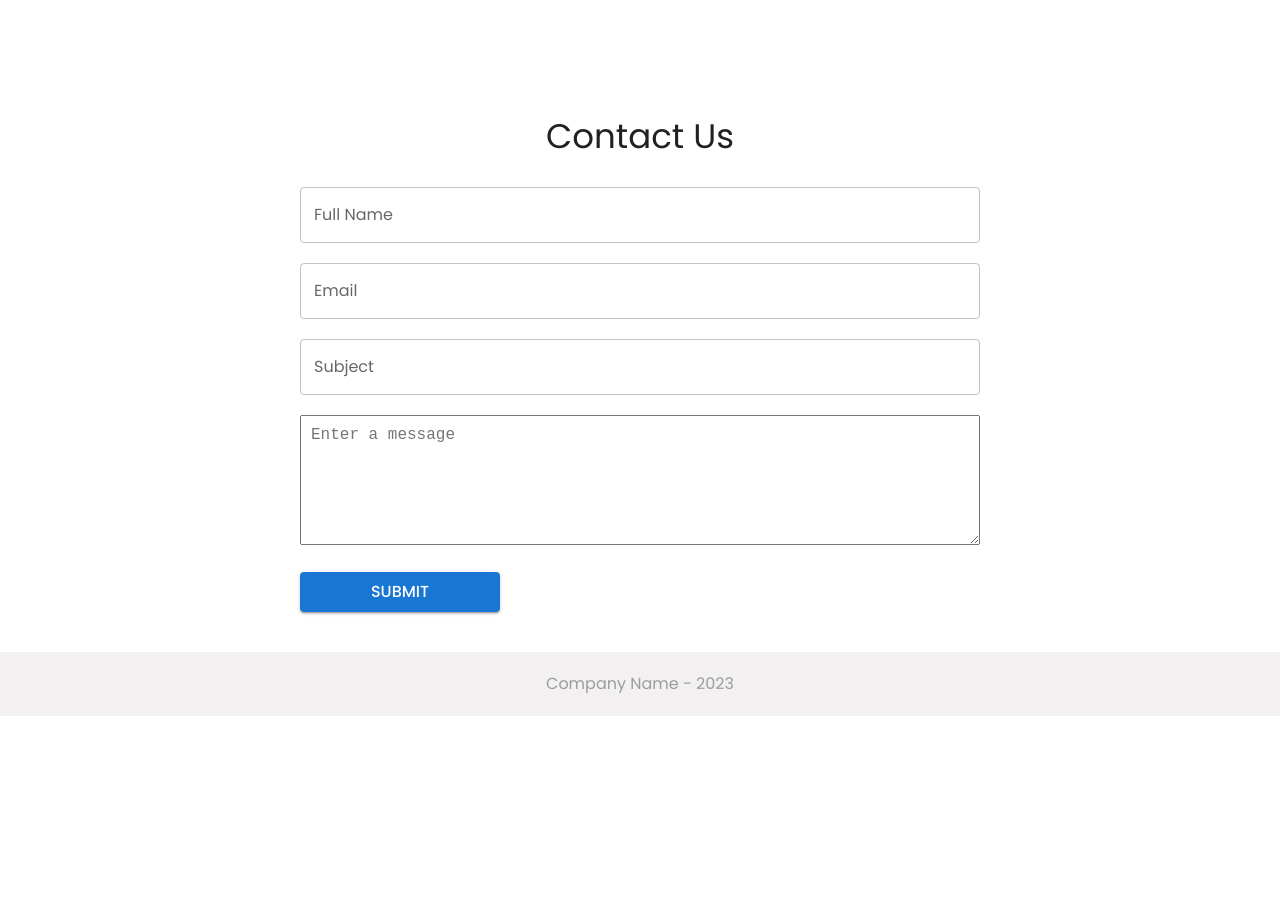
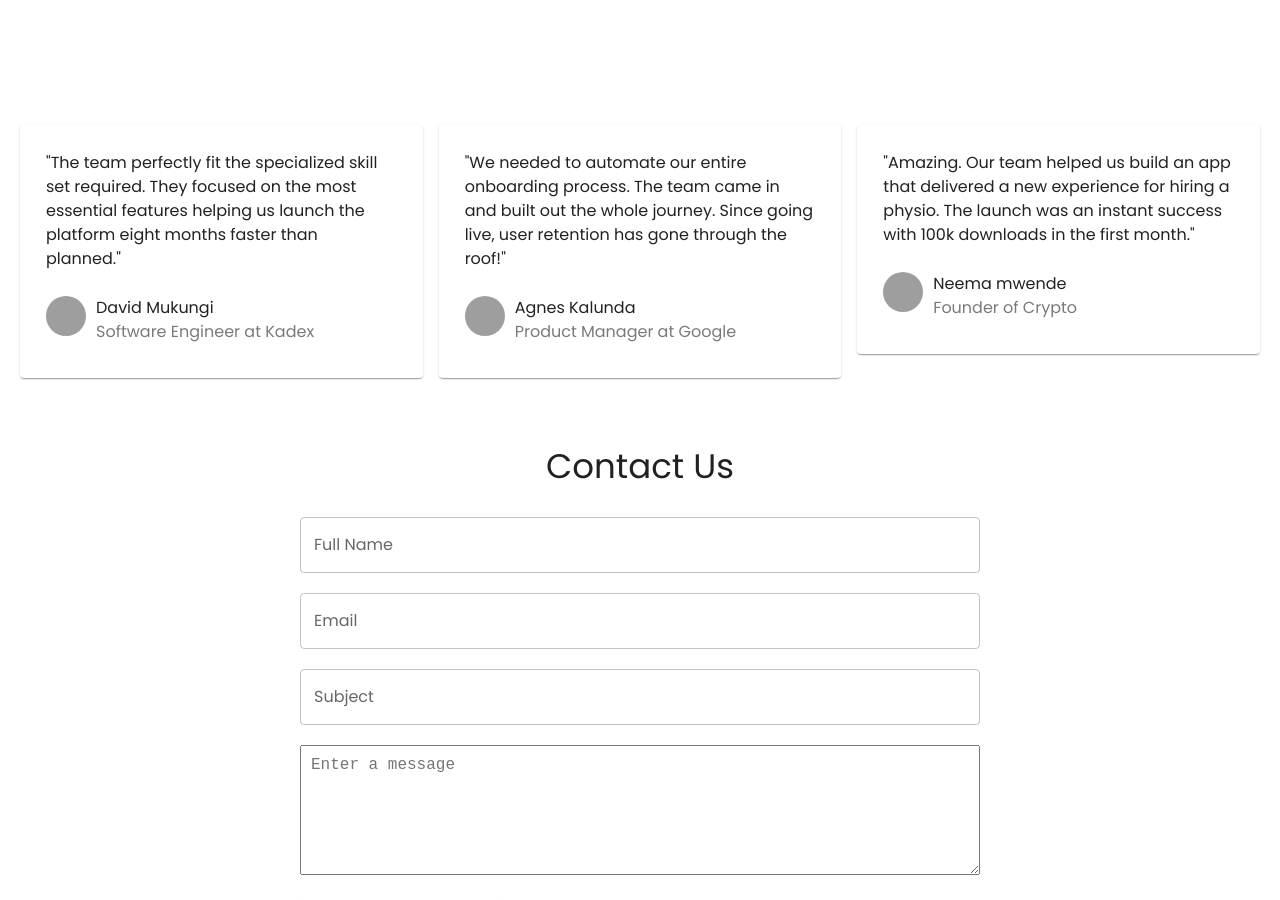
Before and after one commit to Agnes-Kalunda/companyy, a React (Create React App) app: page / in a window 1280 px wide. Shown: the part 1483-2383 px from the top of the page. Before the commit the page ends 2199 px from the top, so only its background shows below. Built offline with nearby package versions, Linux system fonts and the light colour scheme; grey boxes are pictures that could not be loaded.

Commit message:
added testimonials

```diff
--- a/src/App.js
+++ b/src/App.js
@@ -3,6 +3,7 @@ import ContactUs from "./components/ContactUs"
 import Footer from "./components/Footer"
 import Hero from "./components/Hero"
 import Section from "./components/Section"
+import Testimonial from "./components/Testimonial"
 import '@fontsource/roboto/300.css';
 import '@fontsource/roboto/400.css';
 import '@fontsource/roboto/500.css';
@@ -26,6 +27,7 @@ function App() {
       <Hero />
       <Section />
       <AboutUs />
+      <Testimonial />
       <ContactUs />
       <Footer />
 
--- /dev/null
+++ b/src/components/Testimonial.js
@@ -0,0 +1,77 @@
+import React from 'react';
+import { Typography, Box, Card, CardContent, Grid } from '@mui/material';
+import { Avatar } from '@mui/material';
+import useStyles from '../styles/styles';
+
+const Testimonial = () => {
+  const classes = useStyles();
+  const reviews = [
+    {
+      id: 1,
+      name: 'David Mukungi',
+      statement:
+        'The team perfectly fit the specialized skill set required. They focused on the most essential features helping us launch the platform eight months faster than planned.',
+      image_url:
+        'https://sweta-myteam-website-fm.netlify.app/static/media/avatar-kady.78fc482c.jpg',
+      position: 'Software Engineer at Kadex',
+    },
+    {
+      id: 2,
+      name: 'Agnes Kalunda',
+      statement:
+        'We needed to automate our entire onboarding process. The team came in and built out the whole journey. Since going live, user retention has gone through the roof!',
+      image_url:
+        'https://sweta-myteam-website-fm.netlify.app/static/media/avatar-aiysha.e119a0c1.jpg',
+      position: 'Product Manager at Google',
+    },
+    {
+      id: 3,
+      name: 'Neema mwende',
+      statement:
+        'Amazing. Our team helped us build an app that delivered a new experience for hiring a physio. The launch was an instant success with 100k downloads in the first month.',
+      image_url:
+        'https://sweta-myteam-website-fm.netlify.app/static/media/avatar-arthur.098c2e26.jpg',
+      position: 'Founder of Crypto',
+    },
+  ];
+  return (
+    <Box
+      sx={{
+        flexGrow: 1,
+        padding: '20px',
+        alignItems: 'center',
+        justifyContent: 'center',
+        minHeight: '300px',
+      }}
+    >
+      <Grid container spacing={2}>
+        {reviews.map((review) => (
+          <Grid item sm={12} md={4} key={review.id}>
+            <Card className={classes.testimonialCard}>
+              <CardContent>
+                <Typography className={classes.testimonialStatement}>
+                  "{review.statement}"
+                </Typography>
+                <Box sx={{ display: 'flex' }}>
+                  <Avatar
+                    src={review.image_url}
+                    size="large"
+                    className={classes.avatar}
+                  />
+                  <Box>
+                    <Typography>{review.name}</Typography>
+                    <Typography className={classes.testimonialPosition}>
+                      {review.position}
+                    </Typography>
+                  </Box>
+                </Box>
+              </CardContent>
+            </Card>
+          </Grid>
+        ))}
+      </Grid>
+    </Box>
+  );
+};
+
+export default Testimonial;
```
